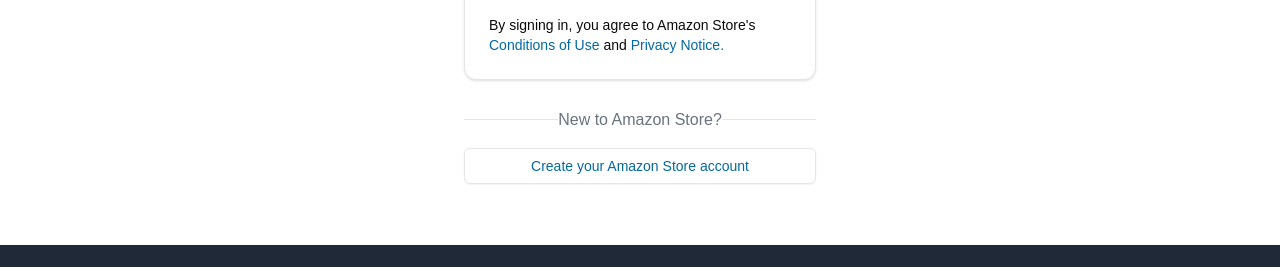
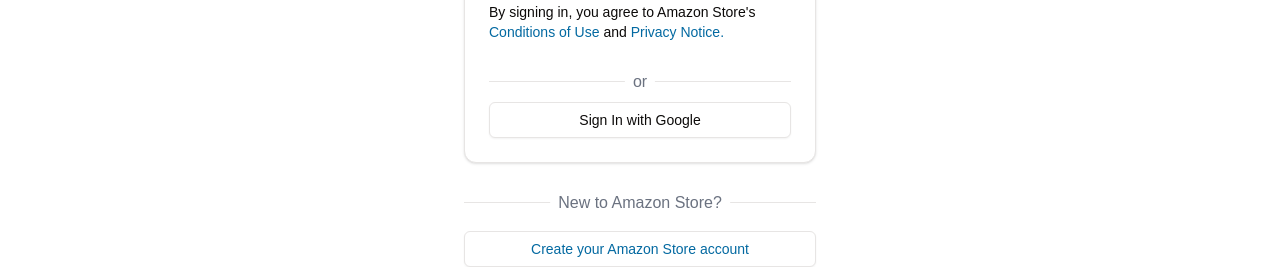
Before and after one commit to erfanheshmati/amazon-ecommerce-web-app, a Next.js app: page /sign-in in a window 1280 px wide. Shown: the part 435-702 px from the top of the page. Built offline with nearby package versions, Linux system fonts and the light colour scheme; no server answers.

Commit message:
15-signin-with-google

```diff
--- /dev/null
+++ b/app/(auth)/sign-in/google-signin-form.tsx
@@ -0,0 +1,23 @@
+"use client";
+
+import { useFormStatus } from "react-dom";
+import { Button } from "@/components/ui/button";
+import { SignInWithGoogle } from "@/lib/actions/user.actions";
+
+export function GoogleSignInForm() {
+  const SignInButton = () => {
+    const { pending } = useFormStatus();
+
+    return (
+      <Button disabled={pending} className="w-full" variant="outline">
+        {pending ? "Redirecting to Google..." : "Sign In with Google"}
+      </Button>
+    );
+  };
+
+  return (
+    <form action={SignInWithGoogle}>
+      <SignInButton />
+    </form>
+  );
+}
--- a/app/(auth)/sign-in/page.tsx
+++ b/app/(auth)/sign-in/page.tsx
@@ -7,6 +7,7 @@ import { Card, CardContent, CardHeader, CardTitle } from "@/components/ui/card";
 import CredentialsSignInForm from "./credentials-signin-form";
 import { Button } from "@/components/ui/button";
 import { APP_NAME } from "@/lib/constants";
+import { GoogleSignInForm } from "./google-signin-form";
 
 export const metadata: Metadata = {
   title: "Sign In",
@@ -37,6 +38,12 @@ export default async function SignIn(props: {
           <div>
             <CredentialsSignInForm />
           </div>
+
+          <SeparatorWithOr />
+
+          <div className="mt-4">
+            <GoogleSignInForm />
+          </div>
         </CardContent>
       </Card>
 
--- a/auth.ts
+++ b/auth.ts
@@ -6,6 +6,7 @@ import client from "./lib/db/client";
 import User from "./lib/db/models/user.model";
 import NextAuth, { type DefaultSession } from "next-auth";
 import authConfig from "./auth.config";
+import Google from "next-auth/providers/google";
 
 declare module "next-auth" {
   interface Session {
@@ -28,6 +29,9 @@ export const { handlers, auth, signIn, signOut } = NextAuth({
   },
   adapter: MongoDBAdapter(client),
   providers: [
+    Google({
+      allowDangerousEmailAccountLinking: true,
+    }),
     CredentialsProvider({
       credentials: {
         email: {
--- a/components/shared/footer.tsx
+++ b/components/shared/footer.tsx
@@ -27,7 +27,8 @@ export default function Footer() {
         <div className="flex justify-center text-sm">
           <p>
             {" "}
-            ©2000-{new Date().getFullYear()}, {APP_NAME}, Inc. or its affiliates
+            © 2000-{new Date().getFullYear()}, {APP_NAME}, Inc. or its
+            affiliates
           </p>
         </div>
         <div className="mt-8 flex justify-center text-sm text-gray-400">
--- a/components/shared/header/user-button.tsx
+++ b/components/shared/header/user-button.tsx
@@ -22,7 +22,7 @@ export default async function UserButton() {
         <DropdownMenuTrigger className="header-button" asChild>
           <div className="flex items-center">
             <div className="flex flex-col text-xs text-left">
-              <span>{session ? session.user.name : "Sign in"}</span>
+              <span>{session ? session.user.name : "Login"}</span>
               <span className="font-bold">Account & Orders</span>
             </div>
             <ChevronDown />
--- a/components/shared/separator-or.tsx
+++ b/components/shared/separator-or.tsx
@@ -3,7 +3,7 @@ import { ReactNode } from "react";
 const SeparatorWithOr = ({ children }: { children?: ReactNode }) => {
   return (
     <div className="h-5 border-b my-5 text-center w-full">
-      <span className="bg-background absolute left-1/2 -translate-x-1/2 mt-2 text-gray-500">
+      <span className="bg-background absolute left-1/2 -translate-x-1/2 mt-2 text-gray-500 px-2">
         {children ?? "or"}
       </span>
     </div>
--- a/lib/actions/user.actions.ts
+++ b/lib/actions/user.actions.ts
@@ -12,6 +12,10 @@ import { formatError } from "../utils";
 export async function signInWithCredentials(user: IUserSignIn) {
   return await signIn("credentials", { ...user, redirect: false });
 }
+
+export const SignInWithGoogle = async () => {
+  await signIn("google");
+};
 
 export const SignOut = async () => {
   const redirectTo = await signOut({ redirect: false });
```
